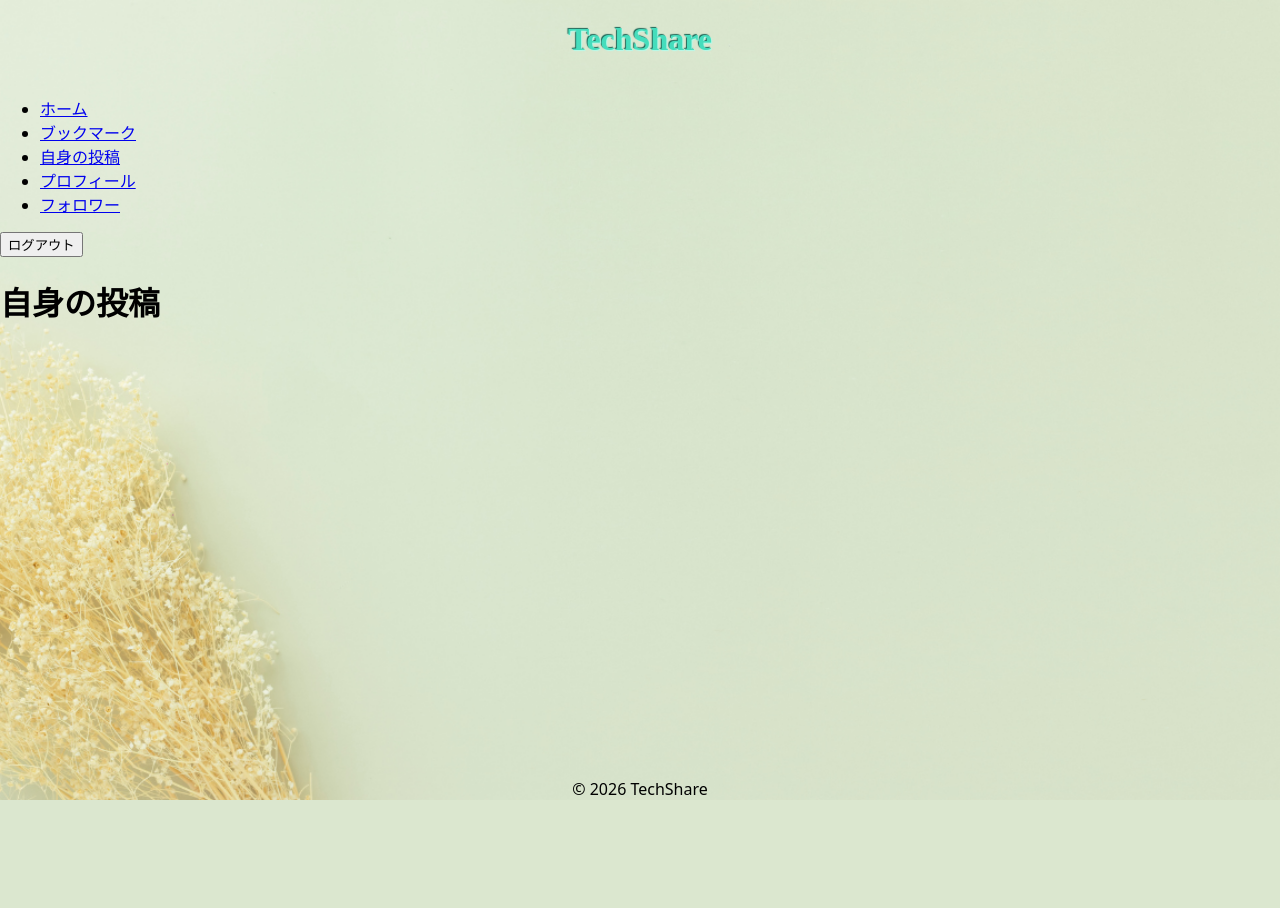
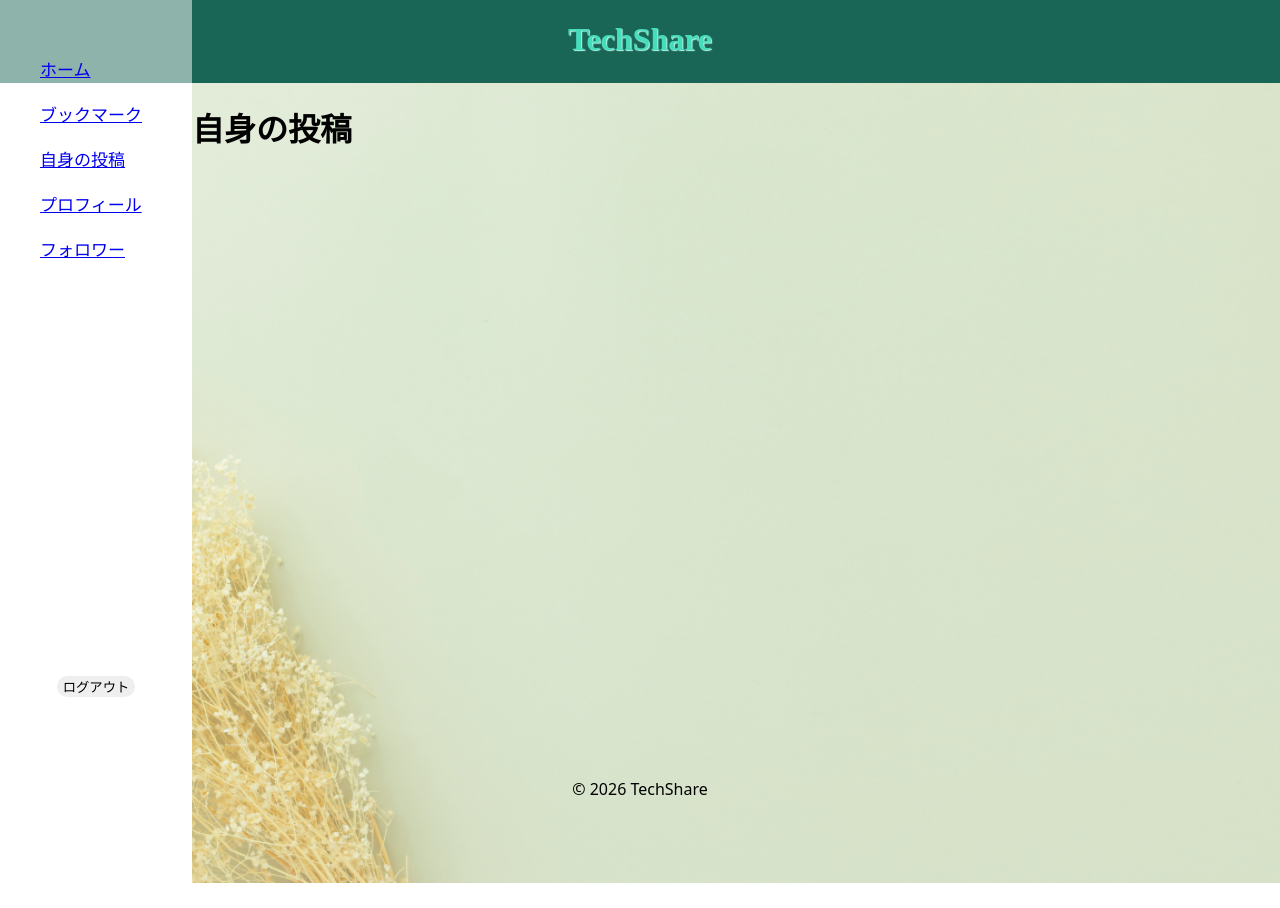
Before and after one commit to gorimax/hackathon_sns_f_team, a Flask app: template SNSApp/templates/auth/mypage.html in a window 1280 px wide. Before the commit the page ends 800 px from the top, so only its background shows below. Run offline with Flask 2, Linux system fonts and the light colour scheme; the template is opened without the code that fills it, so the values that code supplies are empty; some libraries are stand-ins or nearby versions.

Commit message:
base.htmlとcss,menu.htmlを編集

```diff
--- a/SNSApp/static/css/base.css
+++ b/SNSApp/static/css/base.css
@@ -3,18 +3,11 @@
 }
 
 body {
-    background-image: url('../image/background.png');
-    background-size: cover;
-    background-position: center;
-    background-repeat: no-repeat;
+    display: flex;
+    flex-direction: column;
     margin: 0 !important;
-    /* font-familyの中身変更する */
+    min-height: 100vh;
     font-family: system-ui, -apple-system, BlinkMacSystemFont, 'Segoe UI', Roboto, Oxygen, Ubuntu, Cantarell, 'Open Sans', 'Helvetica Neue', sans-serif;
-    /* この設定でコンテンツが長ければ伸びるようになる */
-    min-height: 100vh;
-    /* color: var(--text-color); */
-    padding-bottom: 60px;
-    /* footerの高さと同じ分だけ空ける */
 }
 
 .logo {
@@ -28,15 +21,20 @@ body {
 
 header {
     width: 100%;
+    height: 83px;
     font-family: COPPERPLATE GOTHIC;
     color: #45ddbc;
     text-shadow: 1px 1px 1px #b5fae9, -1px -1px 1px #1a6656;
 }
 
 .header-inner {
+    background-color: #1a6656;
     display: flex;
     justify-content: center;
     align-items: flex-start;
+    width: 100%;
+    height: 83px;
+    position: fixed;
 }
 
 /* あまりの画面いっぱいにしたい広がる */
@@ -52,6 +50,72 @@ footer {
     position: fixed;
     bottom: 0;
     width: 100%;
-    height: 60px;
-    /* 必要であれば高さを固定 */
 }
+
+/* あまりの画面いっぱいにしたい広がる */
+.main-content {
+    display: flex;
+    flex: 1;
+    padding-bottom: 25px;
+}
+
+
+.main-page {
+    flex: 1;
+    min-height: 100vh;
+    background-image: url('../image/background.png');
+    background-attachment: fixed;
+    background-size: cover;
+    background-position: center;
+    background-repeat: no-repeat;
+}
+
+/* サイドメニュー */
+
+.menu-content {
+    display: flex;
+    flex-direction: column;
+    width: 15%;
+    height: 100vh;
+}
+
+.side {
+    display: flex;
+    flex-direction: column;
+    width: 15%;
+    height: 100vh;
+    top: 0;
+    left: 0;
+    position: fixed;
+    background-color: rgba(255, 255, 255, 0.5);
+}
+
+/* menu内の要素（ログアウトボタン除く）全体の配置 */
+.menu {
+    display: flex;
+    flex-direction: column;
+    padding-top: 40px;
+    height: 100%;
+}
+
+nav {
+    height: 70%;
+}
+
+.list {
+    display: flex;
+    flex-direction: column;
+    gap: 20px;
+    list-style: none;
+}
+
+li {
+    font-size: 17px;
+}
+
+.logout {
+    margin: auto;
+    border-radius: 30px;
+    border: 1px;
+    cursor: pointer;
+}
--- a/SNSApp/templates/base.html
+++ b/SNSApp/templates/base.html
@@ -11,14 +11,20 @@
 
 <body>
     {%include 'common/header.html'%}
-    {% if request.path != "/login" and request.path != "/signup" %}
-    {%include 'common/menu.html'%}
-    {% endif %}
-    <main>
-        {%block content %}{% endblock %}
+    <main class="main-content">
+        {% if request.path != "/login" and request.path != "/signup" %}
+        <div class="menu-content">
+            <div class="side">
+                {%include 'common/menu.html'%}
+            </div>
+        </div>
+        {% endif %}
+
+        <div class="main-page">
+            {%block content %}{% endblock %}
+        </div>
     </main>
     {%include 'common/footer.html'%}
-
 </body>
 
 </html>
--- a/SNSApp/templates/common/menu.html
+++ b/SNSApp/templates/common/menu.html
@@ -1,7 +1,7 @@
-<div class="menu">
-    <main class="menu-content">
+
+<aside class="menu">
     <nav>
-            <ul>
+        <ul class="list">
             <!-- hrefの後ろは不確定 （相対パスで指定してる）-->
             <li><a href="{{ url_for('posts')}}">ホーム</a></li>
             <li><a href="{{ url_for('bookmark')}}">ブックマーク</a></li>
@@ -10,6 +10,5 @@
             <li><a href="{{ url_for('followers')}}">フォロワー</a></li>
         </ul>
     </nav>
-    </main>
-    <button class="logoutbutton" onclick="location.href='../auth/login.html'">ログアウト</button>
-</div>
+    <button class="logout" onclick="location.href='../auth/login.html'">ログアウト</button>
+</aside>
```
Lines whose indentation alone changed are shown as unchanged.
